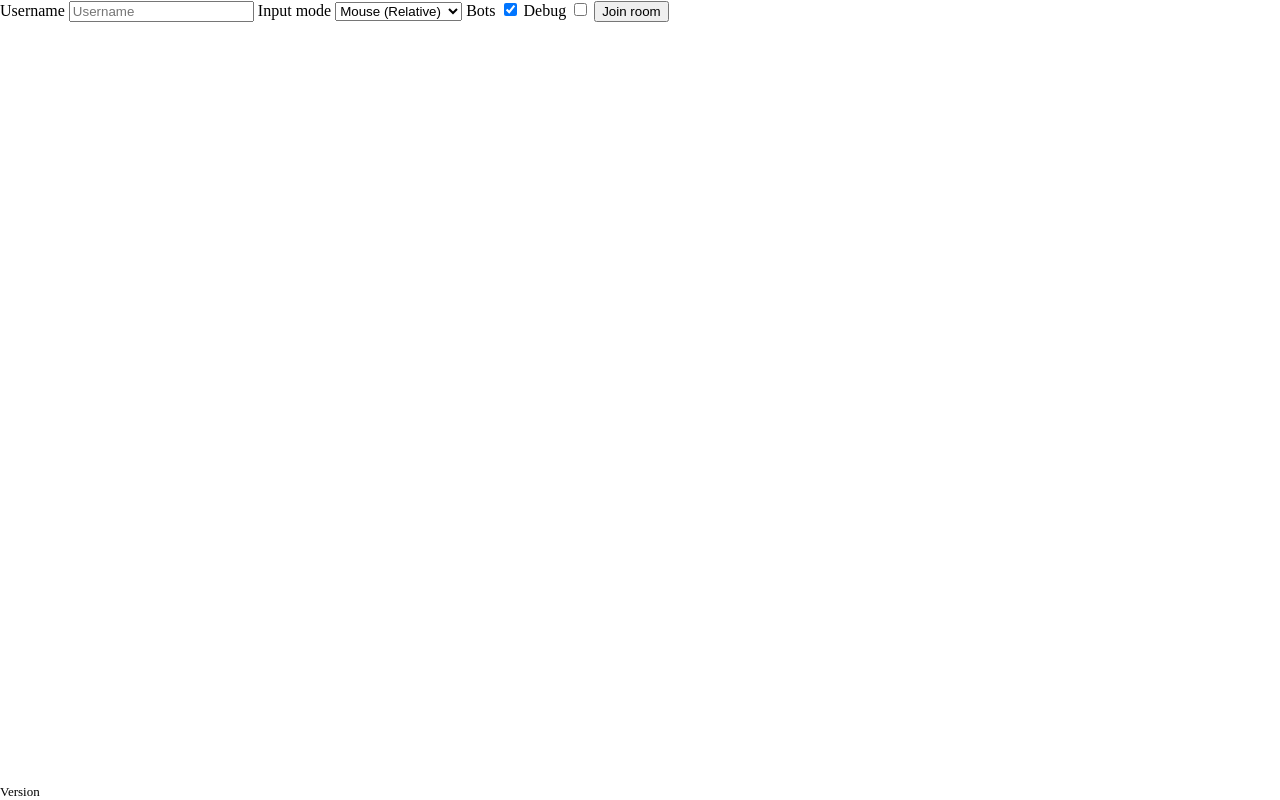
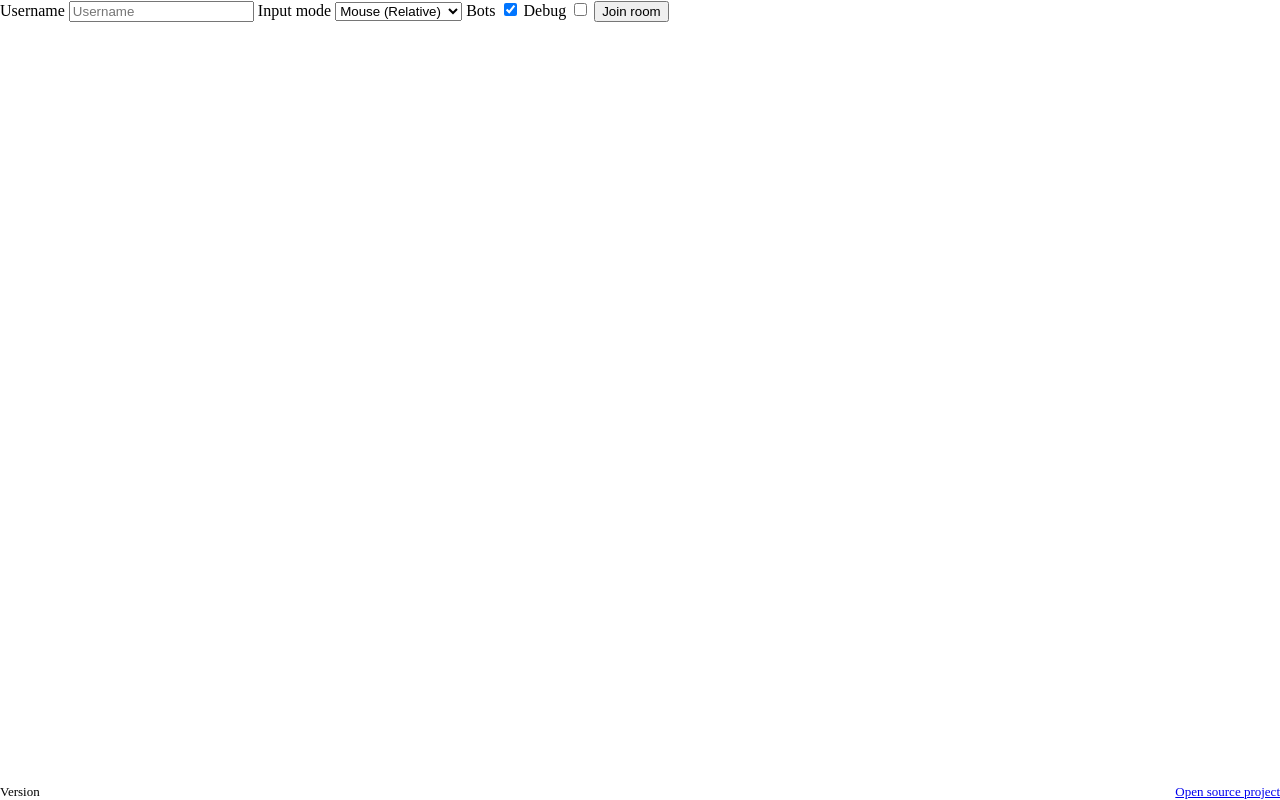
Before and after one commit to ivancea/hammerfight-io, a website built with webpack: page client/index.html in a window 1280 px wide. Built offline with nearby package versions, Linux system fonts and the light colour scheme.

Commit message:
Add link to github

```diff
--- a/client/index.html
+++ b/client/index.html
@@ -20,8 +20,20 @@
       <button id="room-selection-form-submit" type="button">Join room</button>
     </div>
     <div id="game"></div>
-    <div style="font-size: small">
-      Version <%= htmlWebpackPlugin.options.appVersion %>
+    <div
+      style="
+        font-size: small;
+        display: flex;
+        flex-direction: row;
+        justify-content: space-between;
+      "
+    >
+      <span>Version <%= htmlWebpackPlugin.options.appVersion %></span>
+      <span
+        ><a href="https://github.com/ivancea/hammerfight-io/" target="_blank"
+          >Open source project</a
+        ></span
+      >
     </div>
   </body>
 </html>
```
